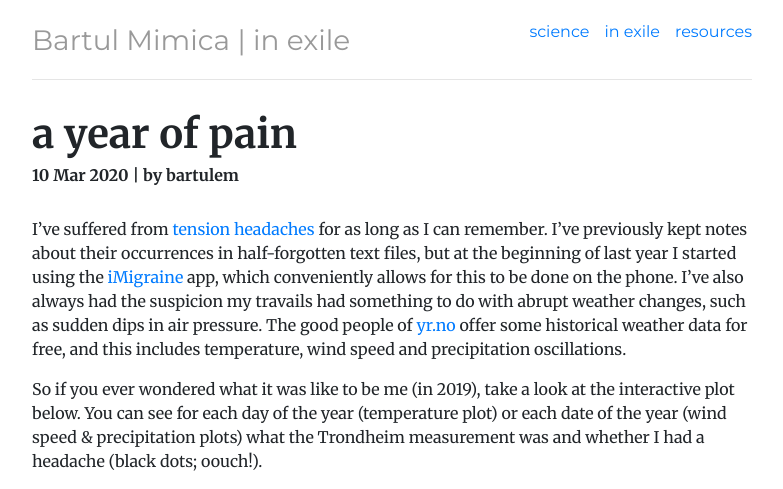
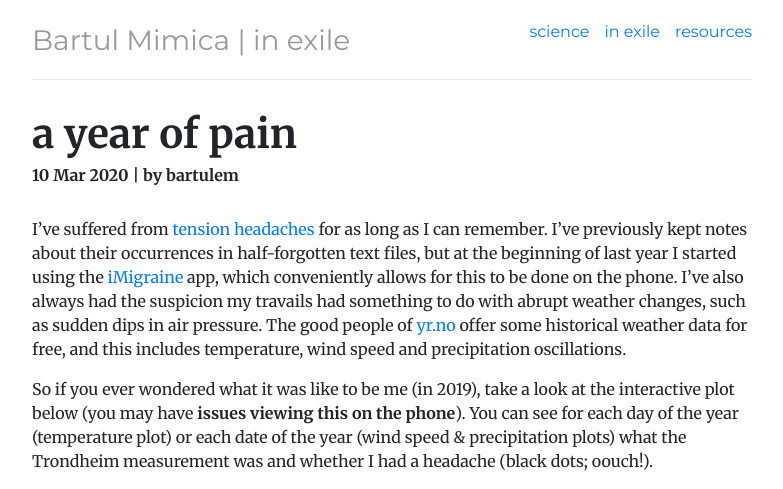
Before and after one commit to bartulem/bartulem.github.io, a Jekyll site: the page built from inexile/_posts/2020-03-10-bartulem-year-of-pain.md, in a window 1280 px wide, cut to the strip 0-489 px from the top of the page. Shown: the whole strip, without its empty margins (248-1031 px from the left). Built offline with Jekyll 4.4.1, drawn with Linux system fonts in a browser that asks for light colours; comment, search, counter and statistics services are not loaded.

Commit message:
Update 2020-03-10-bartulem-year-of-pain.md

```diff
--- a/inexile/_posts/2020-03-10-bartulem-year-of-pain.md
+++ b/inexile/_posts/2020-03-10-bartulem-year-of-pain.md
@@ -9,7 +9,7 @@ date: 2020-03-10
 <br/>
 I've suffered from [tension headaches](https://www.nhs.uk/conditions/tension-headaches/) for as long as I can remember. I've previously kept notes about their occurrences in half-forgotten text files, but at the beginning of last year I started using the [iMigraine](https://apps.apple.com/us/app/imigraine-migraine-tracker/id1056641950) app, which conveniently allows for this to be done on the phone. I've also always had the suspicion my travails had something to do with abrupt weather changes, such as sudden dips in air pressure. The good people of [yr.no](yr.no) offer some historical weather data for free, and this includes temperature, wind speed and precipitation oscillations.
 
-So if you ever wondered what it was like to be me (in 2019), take a look at the interactive plot below. You can see for each day of the year (temperature plot) or each date of the year (wind speed & precipitation plots) what the Trondheim measurement was and whether I had a headache (black dots; oouch!).
+So if you ever wondered what it was like to be me (in 2019), take a look at the interactive plot below (you may have **issues viewing this on the phone**). You can see for each day of the year (temperature plot) or each date of the year (wind speed & precipitation plots) what the Trondheim measurement was and whether I had a headache (black dots; oouch!).
 
 <p class="text-center">
   <iframe src="https://chart-studio.plot.ly/~bartulm/10" width="800" height="800" align="left" frameborder="0" scrolling="no"></iframe>
```
